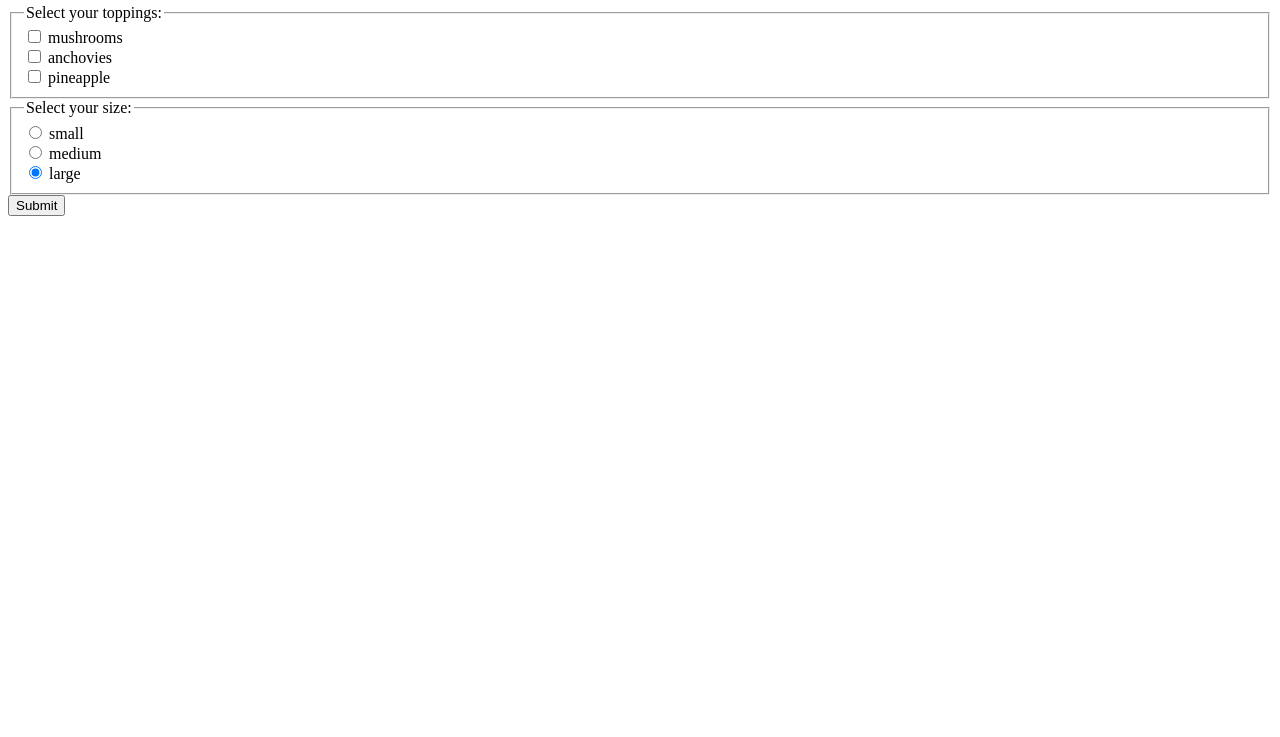
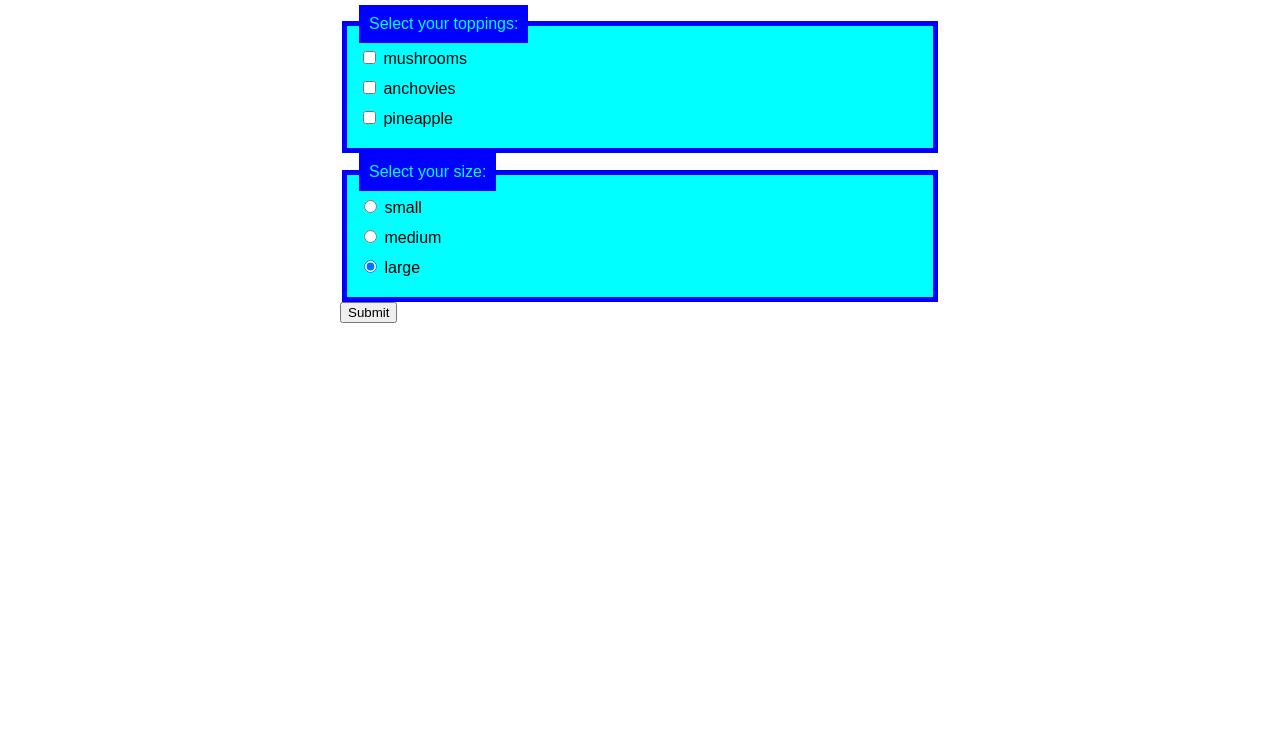
Before and after one commit to QuietEvolver/pizza-parlor-23, a plain HTML site: page index.html in a window 1280 px wide. Shown: the part 63-800 px from the top of the page. Drawn offline with Linux system fonts and the light colour scheme.

```diff
--- a/css/styles.css
+++ b/css/styles.css
@@ -0,0 +1,23 @@
+html {
+  font-family: sans-serif;
+}
+
+form {
+  width: 600px;
+  margin: 0 auto;
+}
+
+div {
+  margin-bottom: 10px;
+}
+
+fieldset {
+  background: cyan;
+  border: 5px solid blue;
+}
+
+legend {
+  padding: 10px;
+  background: blue;
+  color: cyan;
+}
--- a/index.html
+++ b/index.html
@@ -5,6 +5,7 @@
   <meta http-equiv="X-UA-Compatible" content="IE=edge">
   <meta name="viewport" content="width=device-width, initial-scale=1.0">
   <title>PizzaParlor</title>
+  <link rel="stylesheet" href="css/styles.css" type="text/css">
   <script src="js/scripts.js"></script>
 </head>
 <body>
```
Also changed, not shown: 1 other file.
